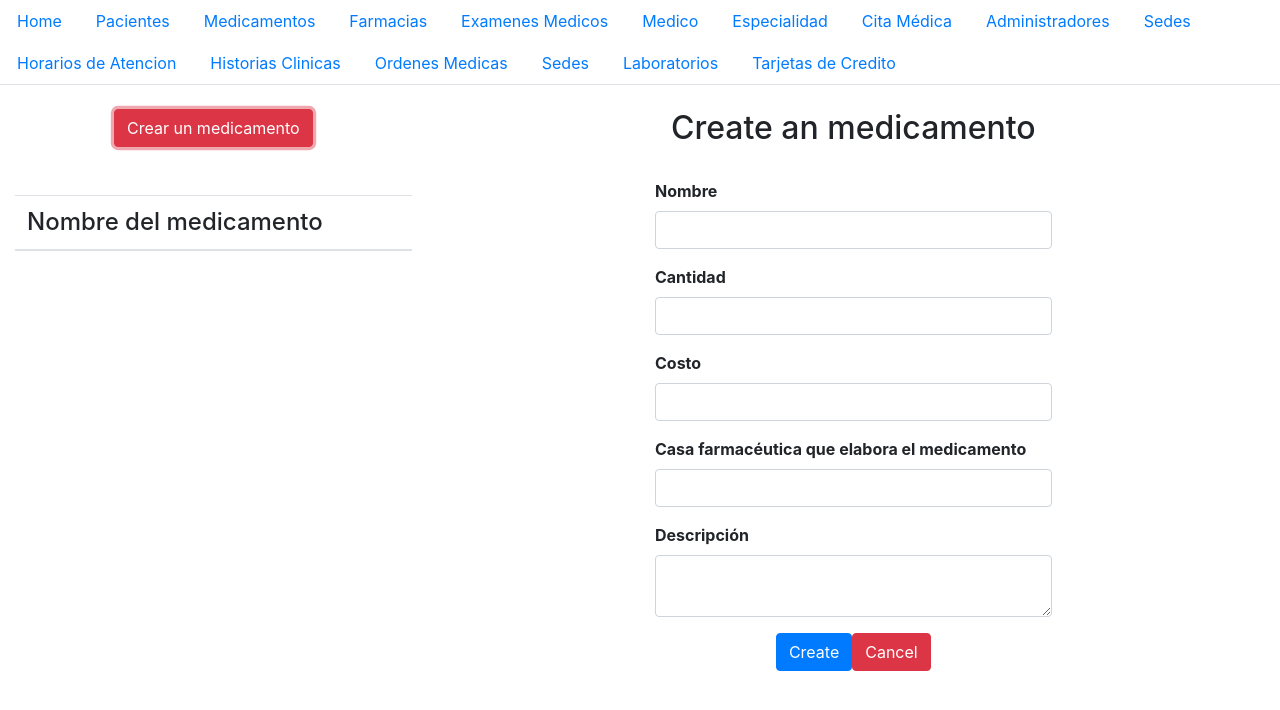
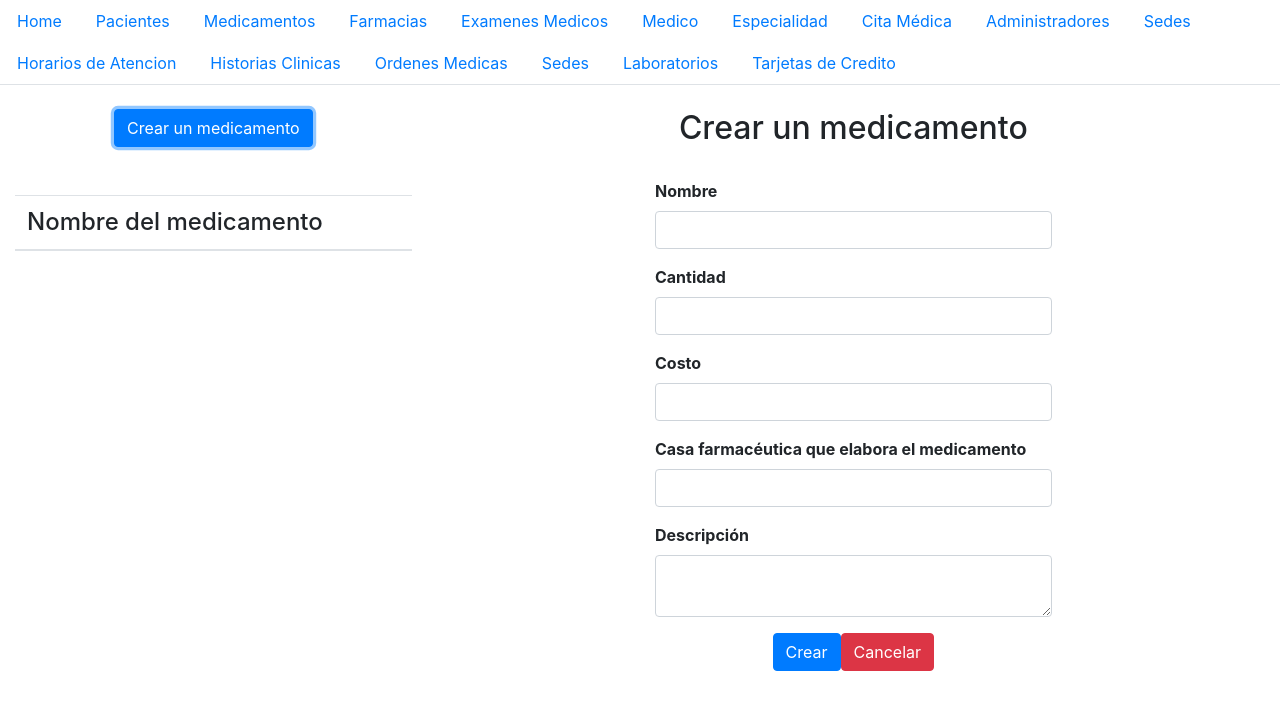
Before and after one commit to Uniandes-ISIS2603-backup/s4-front-MedicinaPrepagada, an Angular app: page /medicamentos/list in a window 1280 px wide. Both pictures are taken after a click on the button "Crear un medicamento". Shown: the top 710 px of the page. Built offline with nearby package versions, Linux system fonts and the light colour scheme; no server answers.

Commit message:
Create examen medico y create farmacia

```diff
--- a/src/app/examenmedico/examenmedico-create/examenmedico-create.component.html
+++ b/src/app/examenmedico/examenmedico-create/examenmedico-create.component.html
@@ -2,21 +2,37 @@
     <div class="col-3"></div>
     <div class="col-6">
         <br>
-        <h2 class="text-center">Create an examen</h2>
+        <h2 class="text-center">Crear un examen médico</h2>
         <br>
         <form name="examen" (ngSubmit)="f.form.valid && createExamenMedico()" #f="ngForm" novalidate>
             <div class="form-group">
-                <label for="examenName"><b>Name</b></label>
-                <input type="text" name="examenName" class="form-control" id="examenName" [(ngModel)]="examen.name"
+                <label for="examenName"><b>Nombre</b></label>
+                <input type="text" name="examenName" class="form-control" id="examenName" [(ngModel)]="examen.nombre"
                     #examenName="ngModel" [ngClass]="{ 'is-invalid': f.submitted && examenName.invalid }" required>
                 <div class="invalid-feedback">
-                    <div>The examen's name is missing</div>
+                    <div>Hace falta el nombre del examen</div>
+                </div>
+            </div>
+              <div class="form-group">
+                <label for="examenCosto"><b>Costo</b></label>
+                <input type="text" name="examenCosto" class="form-control" id="examenCosto" [(ngModel)]="examen.costo"
+                    #examenCosto="ngModel" [ngClass]="{ 'is-invalid': f.submitted && examenCosto.invalid }" required>
+                <div class="invalid-feedback">
+                    <div>Hace falta el costo del examen</div>
+                </div>
+            </div>
+              <div class="form-group">
+                <label for="examenRecomendaciones"><b>Recomendaciones</b></label>
+                <input type="text" name="examenRecomendaciones" class="form-control" id="examenRecomendaciones" [(ngModel)]="examen.recomendaciones"
+                    #examenRecomendaciones="ngModel" [ngClass]="{ 'is-invalid': f.submitted && examenRecomendaciones.invalid }" required>
+                <div class="invalid-feedback">
+                    <div>Hacen falta las recomendaciones del examen</div>
                 </div>
             </div>
             <div class="row form-inline justify-content-center align-self-center">
-                <button type="submit" class="btn btn-primary">Create</button>
+                <button type="submit" class="btn btn-primary">Crear</button>
                 <div class="divider"></div>
-                <button type="button" class="btn btn-danger" (click)="cancelCreation()">Cancel</button>
+                <button type="button" class="btn btn-danger" (click)="cancelCreation()">Cancelar</button>
             </div>
         </form>
     </div>
--- a/src/app/examenmedico/examenmedico-list/examenmedico-list.component.html
+++ b/src/app/examenmedico/examenmedico-list/examenmedico-list.component.html
@@ -22,7 +22,7 @@
         <div class="col-4">
             <br>
             <div class="row justify-content-center align-self-center">
-                <button [ngClass]="{ 'btn-primary': !showCreate, 'btn-danger': showCreate }" type="button" class="btn"
+                <button [ngClass]="{ 'btn-success': !showCreate, 'btn-primary': showCreate }" type="button" class="btn"
                     (click)="showHideCreate()">Crear un examen médico</button>
             </div>
             <br>
--- a/src/app/examenmedico/examenmedico-list/examenmedico-list.component.ts
+++ b/src/app/examenmedico/examenmedico-list/examenmedico-list.component.ts
@@ -13,8 +13,24 @@ export class ExamenMedicoListComponent implements OnInit {
 
     constructor(private examenService: ExamenMedicoService) { }
 
+    /**
+    * The list of farmacias which belong to the BookStore
+    */
     examenes: ExamenMedico[];
+
+    /**
+    * Shows or hides the examenmedico-create-component
+    */
+    showCreate: boolean;
+
+    /**
+    * The id of the farmacia that the user wants to view
+    */
     examen_id: number;
+
+    /**
+     * the farmacia that the user views.
+     */
     selectedExamen : ExamenMedico;
 
     getExamenesMedicos(): void {
@@ -40,4 +56,15 @@ export class ExamenMedicoListComponent implements OnInit {
       this.getExamenesMedicos();
   }
 
+  /**
+    * Shows or hides the create component
+    */
+    showHideCreate(): void {
+        if (this.selectedExamen) {
+            this.selectedExamen = undefined;
+            this.examen_id = undefined;
+        }
+        this.showCreate = !this.showCreate;
+    }
+
 }
--- a/src/app/farmacia/farmacia-create/farmacia-create.component.html
+++ b/src/app/farmacia/farmacia-create/farmacia-create.component.html
@@ -62,9 +62,9 @@
 
 
             <div class="row form-inline justify-content-center align-self-center">
-                <button type="submit" class="btn btn-primary">Create</button>
+                <button type="submit" class="btn btn-primary">Crear</button>
                 <div class="divider"></div>
-                <button type="button" class="btn btn-danger" (click)="cancelCreation()">Cancel</button>
+                <button type="button" class="btn btn-danger" (click)="cancelCreation()">Cancelar</button>
             </div>
         </form>
     </div>
--- a/src/app/farmacia/farmacia-list/farmacia-list.component.html
+++ b/src/app/farmacia/farmacia-list/farmacia-list.component.html
@@ -22,7 +22,7 @@
         <div class="col-4">
             <br>
             <div class="row justify-content-center align-self-center">
-                <button [ngClass]="{ 'btn-primary': !showCreate, 'btn-danger': showCreate }" type="button" class="btn"
+                <button [ngClass]="{ 'btn-success': !showCreate, 'btn-primary': showCreate }" type="button" class="btn"
                     (click)="showHideCreate()">Crear una farmacia</button>
             </div>
             <br>
--- a/src/app/medicamento/medicamento-create/medicamento-create.component.html
+++ b/src/app/medicamento/medicamento-create/medicamento-create.component.html
@@ -2,7 +2,7 @@
     <div class="col-3"></div>
     <div class="col-6">
         <br>
-        <h2 class="text-center">Create an medicamento</h2>
+        <h2 class="text-center">Crear un medicamento</h2>
         <br>
         <form name="medicamento" (ngSubmit)="f.form.valid && createMedicamento()" #f="ngForm" novalidate>
             <div class="form-group">
@@ -52,9 +52,9 @@
             </div>
 
             <div class="row form-inline justify-content-center align-self-center">
-                <button type="submit" class="btn btn-primary">Create</button>
+                <button type="submit" class="btn btn-primary">Crear</button>
                 <div class="divider"></div>
-                <button type="button" class="btn btn-danger" (click)="cancelCreation()">Cancel</button>
+                <button type="button" class="btn btn-danger" (click)="cancelCreation()">Cancelar</button>
             </div>
         </form>
     </div>
--- a/src/app/medicamento/medicamento-list/medicamento-list.component.html
+++ b/src/app/medicamento/medicamento-list/medicamento-list.component.html
@@ -52,7 +52,7 @@
         <div class="col-4">
             <br>
             <div class="row justify-content-center align-self-center">
-                <button [ngClass]="{ 'btn-primary': !showCreate, 'btn-danger': showCreate }" type="button" class="btn"
+                <button [ngClass]="{ 'btn-success': !showCreate, 'btn-primary': showCreate }" type="button" class="btn"
                     (click)="showHideCreate()">Crear un medicamento</button>
             </div>
             <br>
```
